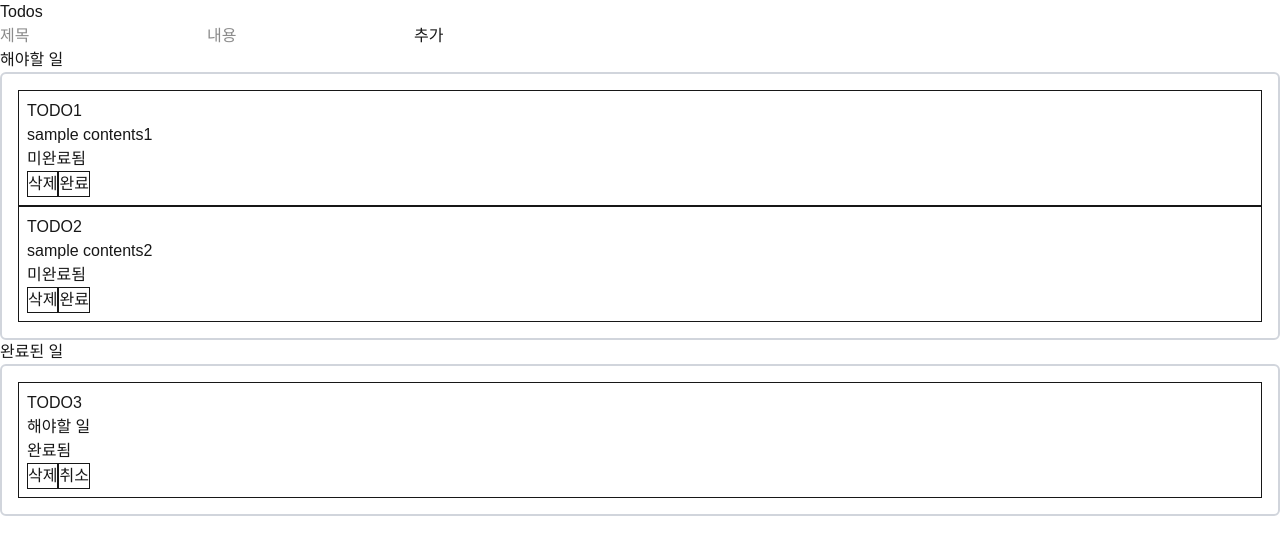
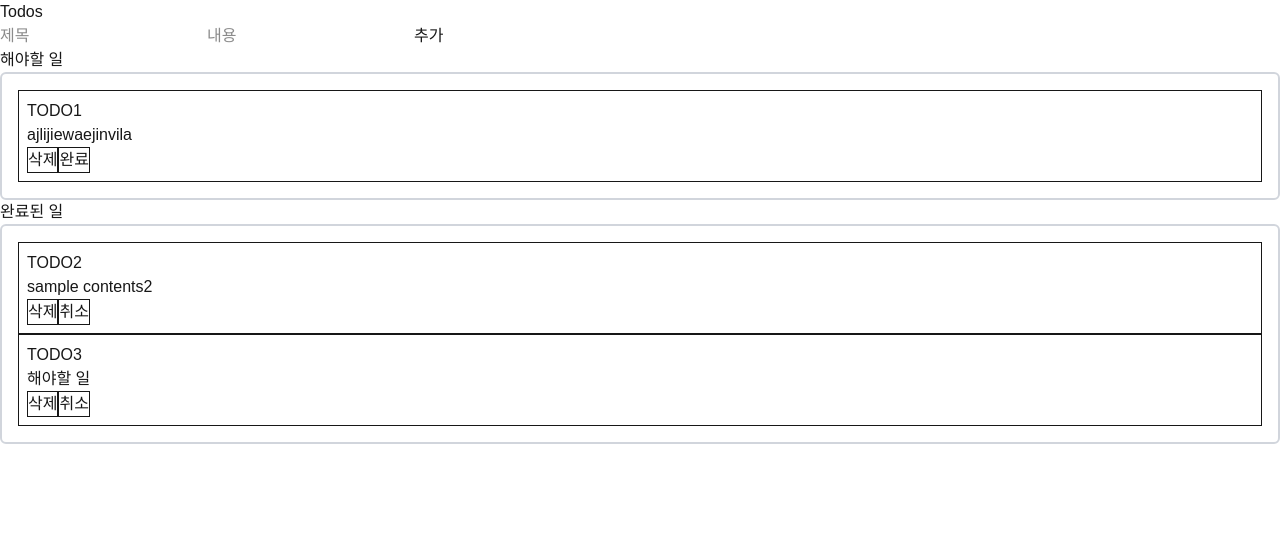
Before and after one commit to soo0297/react-intern-project, a Next.js app: page / in a window 1280 px wide. Shown: the top 554 px of the page. Built offline with nearby package versions, Linux system fonts and the light colour scheme; data requests are answered from the project's data file.

Commit message:
Tanstack Query로 변경완료

```diff
--- a/db.json
+++ b/db.json
@@ -1,22 +1,22 @@
 {
   "todos": [
-    {
-      "id": "1",
-      "title": "TODO1",
-      "contents": "sample contents1",
-      "completed": false
-    },
     {
       "id": "2",
       "title": "TODO2",
       "contents": "sample contents2",
-      "completed": false
+      "completed": true
     },
     {
       "id": "53df",
       "title": "TODO3",
       "contents": "해야할 일",
       "completed": true
+    },
+    {
+      "id": "e75e",
+      "title": "TODO1",
+      "contents": "ajlijiewaejinvila",
+      "completed": false
     }
   ]
 }
--- /dev/null
+++ b/src/api/todos.ts
@@ -0,0 +1,32 @@
+// src/api/todos.ts
+import axios from "axios";
+
+export type Todo = {
+  id: string;
+  title: string;
+  contents: string;
+  completed: boolean;
+};
+
+export const fetchTodos = async (): Promise<Todo[]> => {
+  const response = await axios.get("http://localhost:4000/todos");
+  return response.data;
+};
+
+export const addTodo = async (newTodo: Omit<Todo, "id" | "completed">) => {
+  const response = await axios.post("http://localhost:4000/todos", {
+    ...newTodo,
+    completed: false,
+  });
+  return response.data;
+};
+
+export const deleteTodo = async (todoId: string) => {
+  await axios.delete(`http://localhost:4000/todos/${todoId}`);
+};
+
+export const toggleTodo = async (todo: Todo) => {
+  await axios.patch(`http://localhost:4000/todos/${todo.id}`, {
+    completed: !todo.completed,
+  });
+};
--- a/src/app/layout.tsx
+++ b/src/app/layout.tsx
@@ -1,7 +1,7 @@
 import type { Metadata } from "next";
 import { Geist, Geist_Mono } from "next/font/google";
 import "./globals.css";
-import Providers from "./Provider";
+import Providers from "./provider";
 
 const geistSans = Geist({
   variable: "--font-geist-sans",
--- a/src/app/page.tsx
+++ b/src/app/page.tsx
@@ -1,61 +1,41 @@
 "use client";
 
 import InputForm from "@/components/InputForm";
-import axios from "axios";
-import React, { useEffect, useState } from "react";
-
-export type Todo = {
-  id: string;
-  title: string;
-  contents: string;
-  completed: boolean;
-};
+import { useQuery, useMutation, useQueryClient } from "@tanstack/react-query";
+import { fetchTodos, deleteTodo, toggleTodo, Todo } from "@/api/todos"; // ✅ Todo 타입 가져오기
 
 const TodosPage = () => {
-  const [todos, setTodos] = useState<Todo[]>([]);
+  const queryClient = useQueryClient();
 
-  useEffect(() => {
-    const fetchTodos = async () => {
-      const response = await axios.get("http://localhost:4000/todos");
-      setTodos(response.data);
-    };
-    fetchTodos();
-  }, []);
+  const { data: todos = [], isLoading } = useQuery<Todo[]>({
+    queryKey: ["todos"],
+    queryFn: fetchTodos,
+  });
 
-  if (!todos) {
-    return <div>할 일 목록이 없습니다!</div>;
-  }
+  const deleteTodoMutation = useMutation({
+    mutationFn: deleteTodo,
+    onSuccess: () => {
+      queryClient.invalidateQueries({ queryKey: ["todos"] });
+    },
+  });
 
-  const todosList = todos.filter((todo) => todo.completed === false);
-  const completedList = todos.filter((todo) => todo.completed === true);
+  const toggleTodoMutation = useMutation({
+    mutationFn: toggleTodo,
+    onSuccess: () => {
+      queryClient.invalidateQueries({ queryKey: ["todos"] });
+    },
+  });
 
-  const handleDelete = async (todoId: string) => {
-    await axios.delete(`http://localhost:4000/todos/${todoId}`);
+  if (isLoading) return <div>로딩 중...</div>;
 
-    setTodos((prev) => prev.filter((todo) => todo.id !== todoId));
-  };
-
-  const handleSwitch = async (todo: Todo) => {
-    await axios.patch(`http://localhost:4000/todos/${todo.id}`, {
-      completed: !todo.completed,
-    });
-
-    setTodos((prev) =>
-      prev.map((t) => {
-        if (t.id === todo.id) {
-          return { ...todo, completed: !todo.completed };
-        } else {
-          return t;
-        }
-      })
-    );
-  };
+  const todosList = todos.filter((todo) => !todo.completed);
+  const completedList = todos.filter((todo) => todo.completed);
 
   return (
     <div>
       <h1>Todos</h1>
 
-      <InputForm todos={todos} setTodos={setTodos} />
+      <InputForm />
 
       <h2>해야할 일</h2>
       <ul className="border-2 border-gray-300 rounded-md p-4">
@@ -63,11 +43,16 @@ const TodosPage = () => {
           <li key={todo.id} className="border p-2">
             <h3>{todo.title}</h3>
             <p>{todo.contents}</p>
-            <p>{todo.completed ? "완료됨" : "미완료됨"}</p>
-            <button className="border" onClick={() => handleDelete(todo.id)}>
+            <button
+              className="border"
+              onClick={() => deleteTodoMutation.mutate(todo.id)}
+            >
               삭제
             </button>
-            <button className="border" onClick={() => handleSwitch(todo)}>
+            <button
+              className="border"
+              onClick={() => toggleTodoMutation.mutate(todo)}
+            >
               완료
             </button>
           </li>
@@ -80,11 +65,16 @@ const TodosPage = () => {
           <li key={todo.id} className="border p-2">
             <h3>{todo.title}</h3>
             <p>{todo.contents}</p>
-            <p>{todo.completed ? "완료됨" : "미완료됨"}</p>
-            <button className="border" onClick={() => handleDelete(todo.id)}>
+            <button
+              className="border"
+              onClick={() => deleteTodoMutation.mutate(todo.id)}
+            >
               삭제
             </button>
-            <button className="border" onClick={() => handleSwitch(todo)}>
+            <button
+              className="border"
+              onClick={() => toggleTodoMutation.mutate(todo)}
+            >
               취소
             </button>
           </li>
--- a/src/components/InputForm.tsx
+++ b/src/components/InputForm.tsx
@@ -1,27 +1,24 @@
-import { Todo } from "@/app/page";
-import axios from "axios";
-import React, { useState } from "react";
+import { useState } from "react";
+import { useMutation, useQueryClient } from "@tanstack/react-query";
+import { addTodo } from "@/api/todos";
 
-const InputForm = ({
-  todos,
-  setTodos,
-}: {
-  todos: Todo[];
-  setTodos: React.Dispatch<React.SetStateAction<Todo[]>>;
-}) => {
+const InputForm = () => {
   const [title, setTitle] = useState("");
   const [contents, setContents] = useState("");
+  const queryClient = useQueryClient();
 
-  const handleSubmit = async (e: React.FormEvent<HTMLFormElement>) => {
+  const addMutation = useMutation({
+    mutationFn: addTodo,
+    onSuccess: () => {
+      queryClient.invalidateQueries({ queryKey: ["todos"] });
+      setTitle("");
+      setContents("");
+    },
+  });
+
+  const handleSubmit = (e: React.FormEvent<HTMLFormElement>) => {
     e.preventDefault();
-
-    const response = await axios.post("http://localhost:4000/todos", {
-      title: title,
-      contents: contents,
-      completed: false,
-    });
-
-    setTodos([...todos, response.data]);
+    addMutation.mutate({ title, contents });
   };
 
   return (
```
